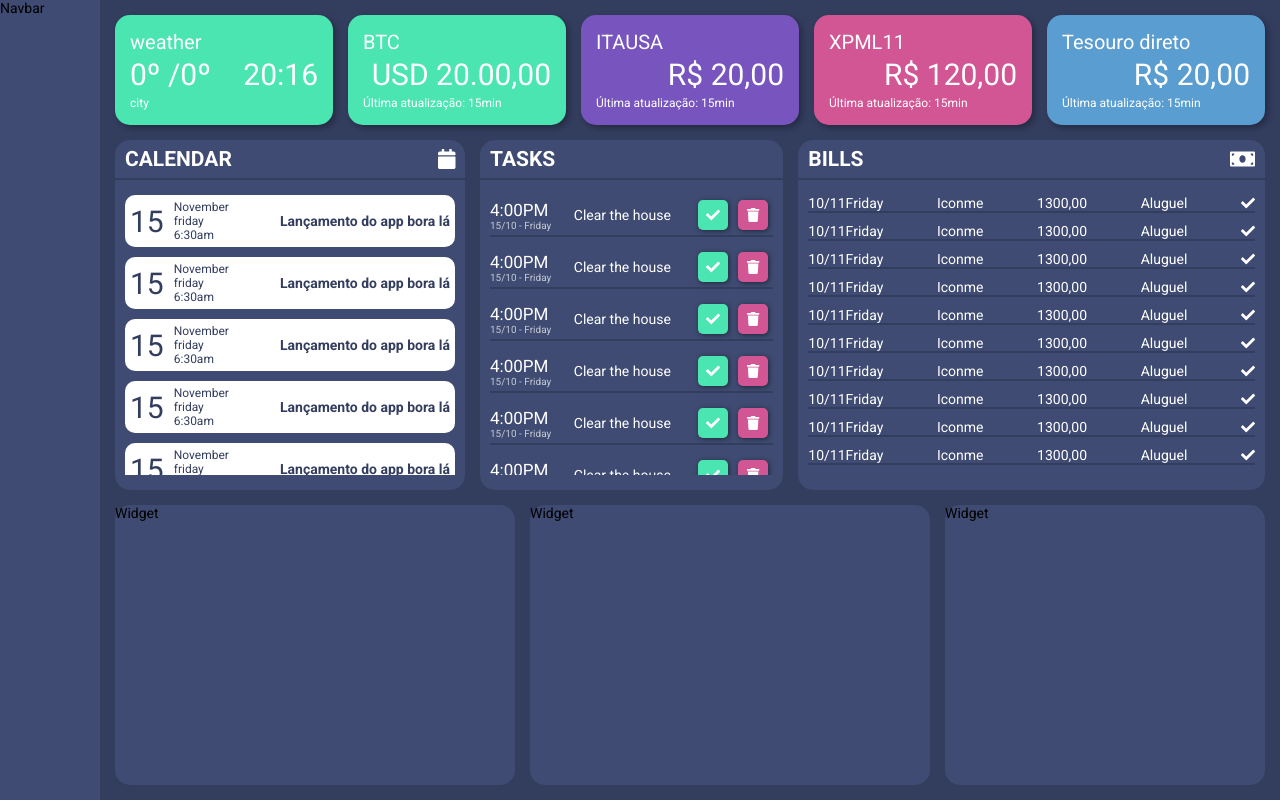
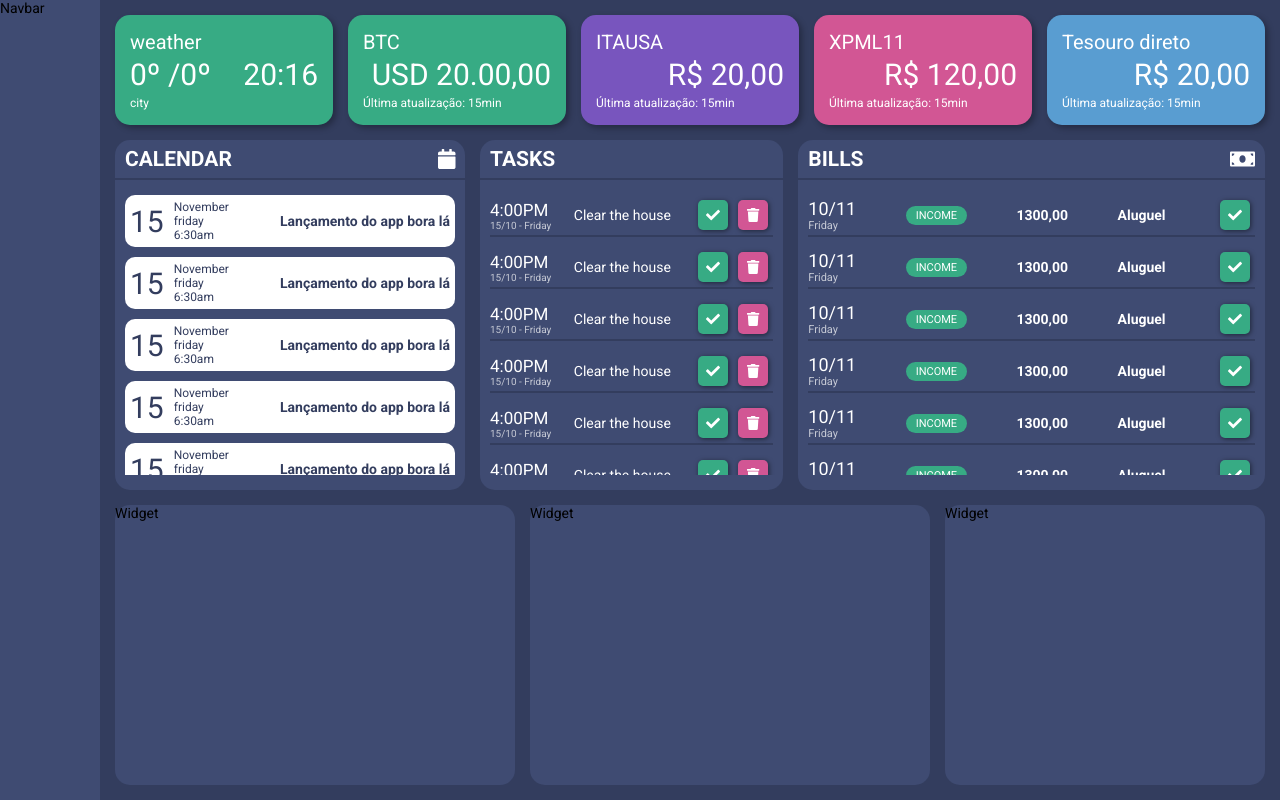
Before and after one commit to niltonslf/one-dashboard, a React (Create React App) app: page / in a window 1280 px wide. Built offline with nearby package versions, Linux system fonts and the light colour scheme; no server answers; what unsplash-js would draw is missing.

Commit message:
INT: Adiciona front-end das contas

```diff
--- a/src/components/Widgets/BillsWidget/index.css
+++ b/src/components/Widgets/BillsWidget/index.css
@@ -7,3 +7,32 @@
     color: white;
     border-bottom: 2px solid var(--color-primary);
 }
+
+.bill-date {
+    display: flex;
+    flex-direction: column;
+    align-content: flex-start;
+    text-align: left;
+}
+
+.bill-day {
+    font-size: 18px;
+}
+
+.bill-day-week {
+    font-size: 11px;
+    opacity: 0.7;
+}
+
+.bill-type {
+    background: var(--color-green);
+    padding: 3px 10px;
+    border-radius: 15px;
+    font-size: 11px;
+    text-transform: uppercase;
+}
+
+.bill-value,
+.bill-name {
+    font-weight: bold;
+}
--- a/src/components/Widgets/BillsWidget/index.js
+++ b/src/components/Widgets/BillsWidget/index.js
@@ -5,6 +5,7 @@ import { FontAwesomeIcon } from "@fortawesome/react-fontawesome";
 import { faMoneyBill, faCheck } from "@fortawesome/free-solid-svg-icons";
 
 import DefaultWidget from "../DefaultWidget";
+import Check from "../../Buttons/Check";
 
 export default function BillsWidget() {
   const [bills] = useState([1, 2, 3, 4, 5, 6, 7, 8, 9, 10]);
@@ -16,14 +17,14 @@ export default function BillsWidget() {
             <li className="bill">
               <div className="bill-date">
                 <span className="bill-day">10/11</span>
-                <span className="bill-date-week">Friday</span>
+                <span className="bill-day-week">Friday</span>
               </div>
-              <span className="bill-type">Iconme</span>
+              <span className="bill-type">Income</span>
               <span className="bill-value">1300,00</span>
               <span className="bill-name">Aluguel</span>
               <div className="bill-acions">
                 <span className="bill-paid">
-                  <FontAwesomeIcon icon={faCheck} />
+                  <Check />
                 </span>
               </div>
             </li>
--- a/src/index.css
+++ b/src/index.css
@@ -20,7 +20,7 @@ input {
 :root {
   --color-primary: #333D5E;
   --color-secondary: #3F4B72;
-  --color-green: #4BE5B1;
+  --color-green: #37AB84;
   --color-purple: #7855BE;
   --color-pink: #D25694;
   --color-blue: #599DD1;
```
